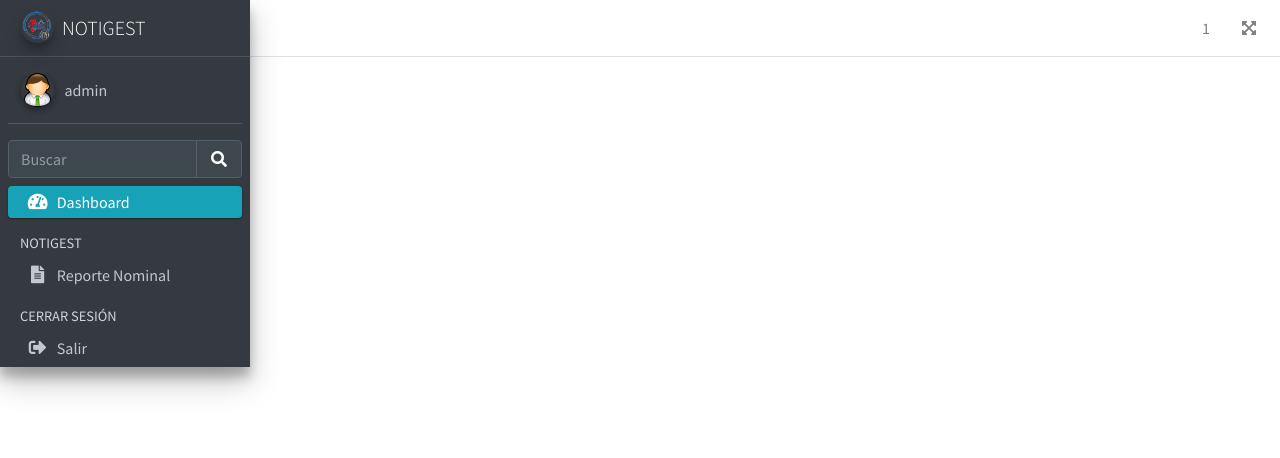
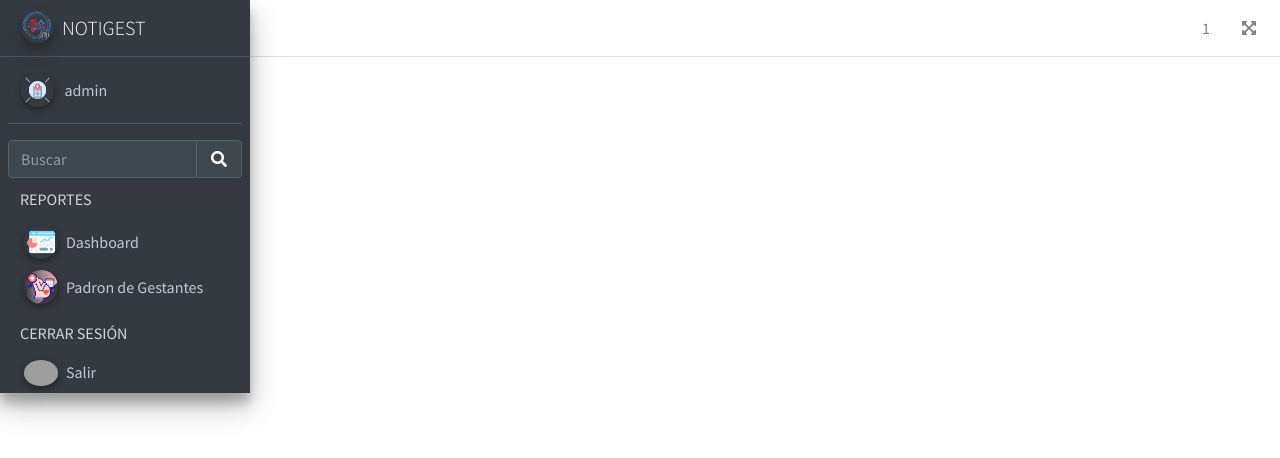
Before and after one commit to JhacDev/notigest, a PHP site: page /vistas/frm_headerred.php in a window 1280 px wide. Shown: the top 458 px of the page. Run offline with PHP 8.4, Linux system fonts and the light colour scheme; the visitor is signed in with stand-in values (Sample User, id 1); some libraries are stand-ins or nearby versions; grey boxes are pictures that could not be loaded.

Commit message:
actualizacion del menu

```diff
--- a/vistas/frm_headeradmin.php
+++ b/vistas/frm_headeradmin.php
@@ -148,7 +148,7 @@ if (strlen(session_id()) < 1) {
 
 					<div class="image">
 
-						<img src="../public/imagenes/user_sidebar.png" class="img-circle elevation-2" alt="User Image">
+						<img src="../public/imagenes/rueda-dentada-64.png" class="img-circle elevation-2" alt="User Image">
 
 					</div>
 
--- a/vistas/frm_headerred.php
+++ b/vistas/frm_headerred.php
@@ -3,7 +3,6 @@
 if (strlen(session_id()) < 1) {
 
 	session_start();
-
 }
 
 ?>
@@ -144,7 +143,7 @@ if (strlen(session_id()) < 1) {
 
 					<div class="image">
 
-						<img src="../public/imagenes/user_sidebar.png" class="img-circle elevation-2" alt="User Image">
+						<img src="../public/imagenes/hospital.png" class="img-circle elevation-2" alt="User Image">
 
 					</div>
 
@@ -188,19 +187,23 @@ if (strlen(session_id()) < 1) {
 
 					<ul class="nav nav-pills nav-sidebar nav-compact nav-child-indent flex-column" data-widget="treeview" role="menu" data-accordion="false">
 
-
+						<li class="nav-header">
+							<h6>REPORTES</h6>
+						</li>
 
 						<li class="nav-item">
 
-							<a href="frm_principalred.php" class="nav-link active">
+							<a href="frm_principalred.php" class="nav-link">
 
-							<i class="nav-icon fas fa-tachometer-alt"></i>
-
-								<p>
-
-								   Dashboard
-
-								</p>
+								<!-- <i class="nav-icon fas fa-cube"></i> -->
+								<div class="d-flex align-items-center">
+									<div class="image">
+										<img src="../public/imagenes/vigilancia_64.png" class="img-circle elevation-2" alt="User Image" style="max-width: 34px; height: auto;">
+									</div>
+									<p class="mb-0 ms-2"> <!-- mb-0 elimina el margen inferior, ms-2 añade un margen izquierdo -->
+										Dashboard
+									</p>
+								</div>
 
 							</a>
 
@@ -208,20 +211,21 @@ if (strlen(session_id()) < 1) {
 
 
 
-						<li class="nav-header">NOTIGEST</li>
+						<!-- <li class="nav-header">NOTIGEST</li>	 -->
 
 						<li class="nav-item">
 
 							<a href="frm_rptnotigestred.php" class="nav-link">
 
-								<i class="fas fa-file-alt nav-icon"></i>
-
-								<p>
-
-									Reporte Nominal
-
-								</p>
-
+								<!-- <i class="nav-icon fas fa-cube"></i> -->
+								<div class="d-flex align-items-center">
+									<div class="image">
+										<img src="../public/imagenes/el-embarazo_64.png" class="img-circle elevation-2" alt="User Image" style="max-width: 34px; height: auto;">
+									</div>
+									<p class="mb-0 ms-2"> <!-- mb-0 elimina el margen inferior, ms-2 añade un margen izquierdo -->
+										Padron de Gestantes
+									</p>
+								</div>
 							</a>
 
 
@@ -229,22 +233,24 @@ if (strlen(session_id()) < 1) {
 						</li>
 
 
-
-
-
-						<li class="nav-header">CERRAR SESIÓN</li>
-
+						<li class="nav-header">
+							<h6>CERRAR SESIÓN</h6>
+						</li>
+						<!-- <li class="nav-header">CERRAR SESIÓN</li>	 -->
 						<li class="nav-item">
 
 							<a href="../ajax/usuario.php?op=cerrarSesion" class="nav-link">
 
-								<i class="fas fa-sign-out-alt nav-icon"></i>
+								<!-- <i class="nav-icon fas fa-cube"></i> -->
+								<div class="d-flex align-items-center">
+									<div class="image">
+										<img src="../public/imagenes/apagar_64.png" class="img-circle elevation-2" alt="User Image" style="max-width: 34px; height: auto;">
+									</div>
+									<p class="mb-0 ms-2"> <!-- mb-0 elimina el margen inferior, ms-2 añade un margen izquierdo -->
+										Salir
+									</p>
+								</div>
 
-								<p>
-
-									Salir
-
-								</p>
 
 							</a>
 
```
Also changed, not shown: vistas/frm_headeruser.php (+35 -30 lines), public/imagenes/edificio-del-hospital.png (added), public/imagenes/hospital.png (added), public/imagenes/madre_64.png (added), public/imagenes/rueda-dentada-64.png (added).
